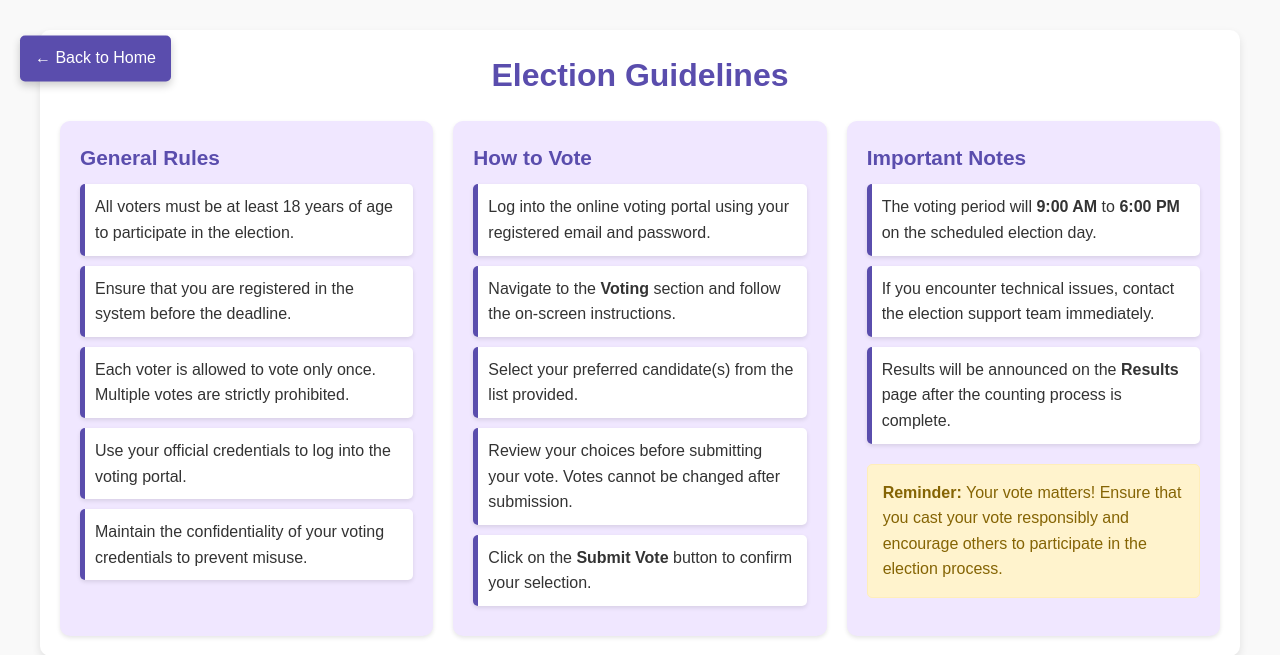
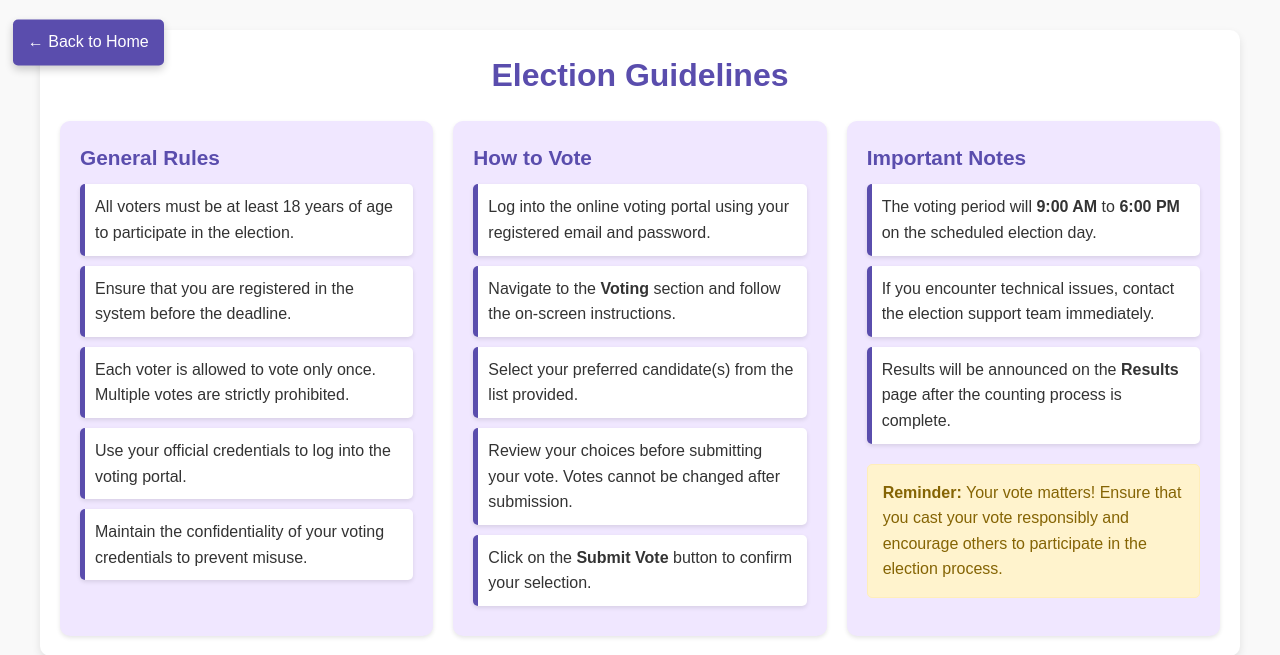
Before and after one commit to sijalneupane/Digital_Matadan_Pranali-Online_Election_System, a PHP site: page /guidelines.php in a window 1280 px wide. Shown: the top 655 px of the page. Run offline with PHP 8.4, Linux system fonts and the light colour scheme.

Commit message:
guidelines  css updated

```diff
--- a/guidelines.php
+++ b/guidelines.php
@@ -110,8 +110,8 @@
     /* Back Button Styles */
     .back-button {
       position: fixed;
-      top: 5%;
-      left: 20px;
+      top: 3%;
+        left: 1%;
       transform: translateY(-10%);
       background-color: #5a4dad;
       color: #fff;
```
